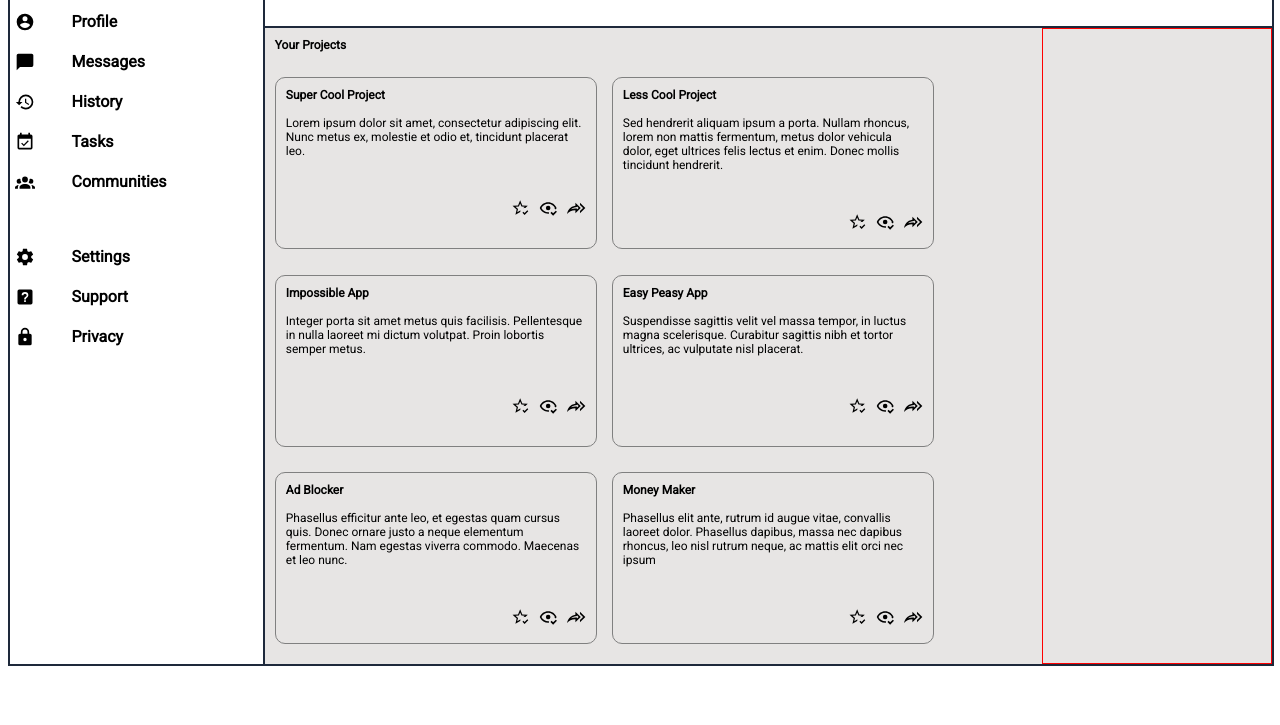
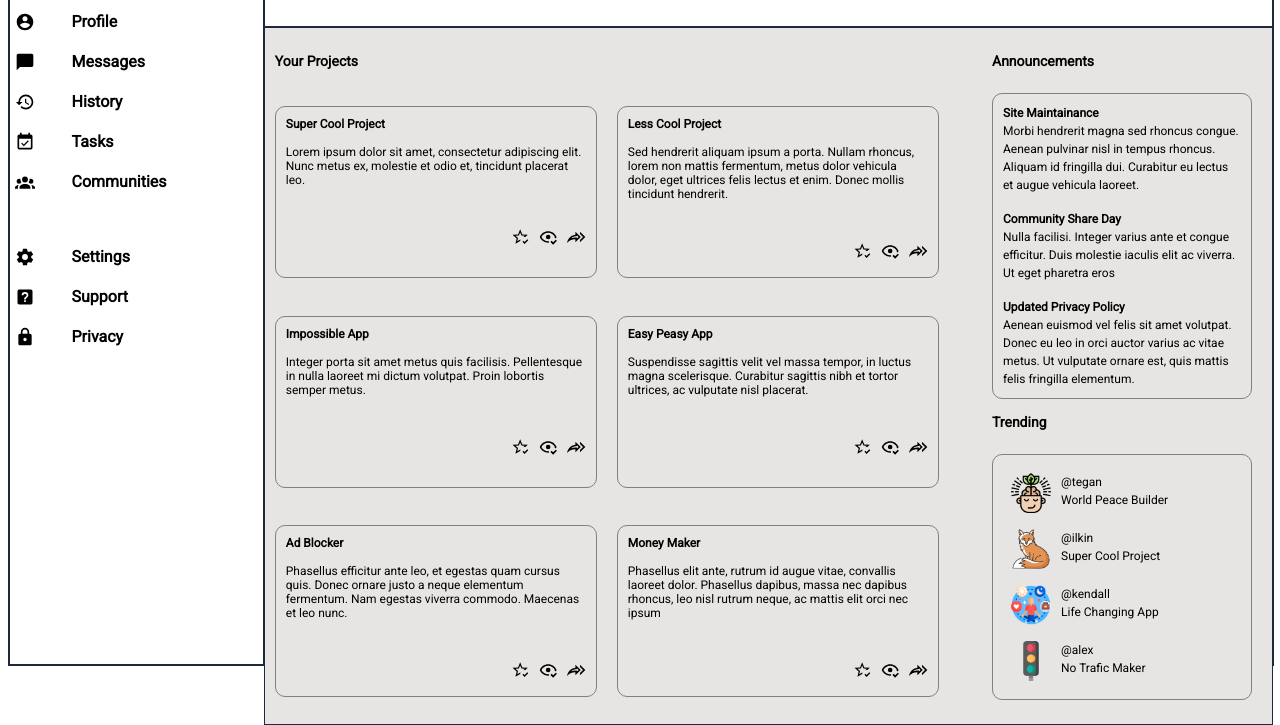
Before and after one commit to ilkincoder/Admin-Dashboard, a plain HTML site: page index.html in a window 1280 px wide. Shown: the part 144-869 px from the top of the page. Before the commit the page ends 818 px from the top, so only its background shows below. Drawn offline with Linux system fonts and the light colour scheme.

Commit message:
Total layout with all items done

```diff
--- a/index.html
+++ b/index.html
@@ -85,7 +85,7 @@
                     <div class="new-grid">
                         <div class="top"><b>Your Projects</b></div>
                         <div class="grid-item-3"><b>Super Cool Project</b><br>Lorem ipsum dolor sit amet, consectetur adipiscing elit. Nunc metus ex, molestie et odio et, tincidunt placerat leo.
-                           <div class="icon-holder">
+                        <div class="icon-holder">
                             <svg xmlns="http://www.w3.org/2000/svg" width = "20px" height ="20px" viewBox="0 0 24 24"><title>star-check-outline</title><path d="M5.8 21L7.4 14L2 9.2L9.2 8.6L12 2L14.8 8.6L22 9.2L18.8 12H18C17.3 12 16.6 12.1 15.9 12.4L18.1 10.5L13.7 10.1L12 6.1L10.3 10.1L5.9 10.5L9.2 13.4L8.2 17.7L12 15.4L12.5 15.7C12.3 16.2 12.1 16.8 12.1 17.3L5.8 21M17.8 21.2L15 18.2L16.2 17L17.8 18.6L21.4 15L22.6 16.4L17.8 21.2" /></svg>
                             <svg xmlns="http://www.w3.org/2000/svg" width = "20px" height ="20px" viewBox="0 0 24 24"><title>eye-check-outline</title><path d="M23.5,17L18.5,22L15,18.5L16.5,17L18.5,19L22,15.5L23.5,17M12,9A3,3 0 0,1 15,12A3,3 0 0,1 12,15A3,3 0 0,1 9,12A3,3 0 0,1 12,9M12,4.5C17,4.5 21.27,7.61 23,12C22.75,12.65 22.44,13.26 22.08,13.85C21.5,13.5 20.86,13.25 20.18,13.12L20.82,12C19.17,8.64 15.76,6.5 12,6.5C8.24,6.5 4.83,8.64 3.18,12C4.83,15.36 8.24,17.5 12,17.5L13.21,17.43C13.07,17.93 13,18.46 13,19V19.46L12,19.5C7,19.5 2.73,16.39 1,12C2.73,7.61 7,4.5 12,4.5Z" /></svg>
                             <svg xmlns="http://www.w3.org/2000/svg" width = "20px" height ="20px" viewBox="0 0 24 24"><title>share-all-outline</title><path d="M13 9.8V10.7L11.3 10.9C8.7 11.3 6.8 12.3 5.4 13.6C7.1 13.1 8.9 12.8 11 12.8H13V14.1L15.2 12L13 9.8M11 5L18 12L11 19V14.9C6 14.9 2.5 16.5 0 20C1 15 4 10 11 9M17 8V5L24 12L17 19V16L21 12" /></svg>
@@ -124,6 +124,25 @@
                         </div>
                         </div>
                     <div class="trend">
+                        <div class="maintain"><b>Announcements</b></div>
+                        <div class="announcements">
+                            <div class="text-1"><b>Site Maintainance</b><br>Morbi hendrerit magna sed rhoncus congue. Aenean pulvinar nisl in tempus rhoncus. Aliquam id fringilla dui. Curabitur eu lectus et augue vehicula laoreet.</div>
+                            <div class="separator"></div>
+                            <div class="text-1"><b>Community Share Day</b><br>Nulla facilisi. Integer varius ante et congue efficitur. Duis molestie iaculis elit ac viverra. Ut eget pharetra eros</div>
+                            <div class="separator"></div>
+                            <div class="text-1"><b>Updated Privacy Policy</b><br>Aenean euismod vel felis sit amet volutpat. Donec eu leo in orci auctor varius ac vitae metus. Ut vulputate ornare est, quis mattis felis fringilla elementum.</div>
+                    </div>
+                    <div class="maintain"><b>Trending</b></div>
+                        <div class="trending">
+                            <div class="icon-5">
+                            <img src="/assets/philosophy.png" width="40px" height="40px" alt="">@tegan <br>World Peace Builder</div>
+                            <div class="icon-5">
+                            <img src="/assets/fox.png" width="40px" height="40px" alt="Main">@ilkin <br>Super Cool Project</div>
+                            <div class="icon-5">
+                            <img src="/assets/life.png" width="40px" height="40px" alt="">@kendall <br>Life Changing App</div>
+                            <div class="icon-5">
+                            <img src="/assets/traffic-lights.png" width="40px" height="40px" alt="">@alex <br>No Trafic Maker</div>
+                        </div>
 
                     </div>
                 </div>
--- a/style.css
+++ b/style.css
@@ -193,7 +193,7 @@
   width: 300px;
   /* line-height: 1.5; */
   flex-wrap: wrap;
-  gap: 15px;
+  gap: 20px;
   overflow: hidden;
   flex-grow: 2 ;
   font-family: 'Roboto';
@@ -204,8 +204,10 @@
 
 .trend{
   display: flex;
-  flex-grow: 1;
-  border: 1px solid red;
+  flex-direction: column;
+  margin-top: 10px;
+  width: 280px;
+  /* border: 1px solid red; */
 }
 
 
@@ -226,6 +228,8 @@
 .top{
   display: flex;
   width: 500px;
+  margin-top: 15px;
+  font-size: 14px;
   flex-shrink: 1;
   flex-wrap: wrap;
 }
@@ -236,3 +240,46 @@
   padding-top: 40px;
   margin-left: 225px;
 }
+
+.announcements{
+  display: flex;
+  flex-direction: column;
+  margin-top: 24px;
+  padding: 10px;
+  margin-right: 20px;
+  font-size: 12px;
+  line-height: 1.5;
+  border: 1px solid gray;
+  border-radius: 10px;
+  gap: 8px;
+}
+
+.seperator{
+  height: 2px; /* Height of the separation line */
+  background-color: black; /* Color of the separation line */
+  margin: 10px 0; /* Adjust the margin to change the space between boxes */
+}
+
+.maintain{
+  font-size: 14px;
+  margin-top: 15px;
+}
+
+.trending{
+  display: flex;
+  flex-direction: column;
+  border: 1px solid gray;
+  border-radius: 10px;
+  margin-top: 24px;
+  padding: 10px;
+  margin-right: 20px;
+  font-size: 12px;
+  line-height: 1.5;
+  margin-bottom: 24px;
+}
+
+.icon-5{
+  display: flex;
+  gap: 10px;
+  padding: 8px;
+}
```
Also changed, not shown: assets/life.png (added), assets/philosophy.png (added), assets/traffic-lights.png (added).
